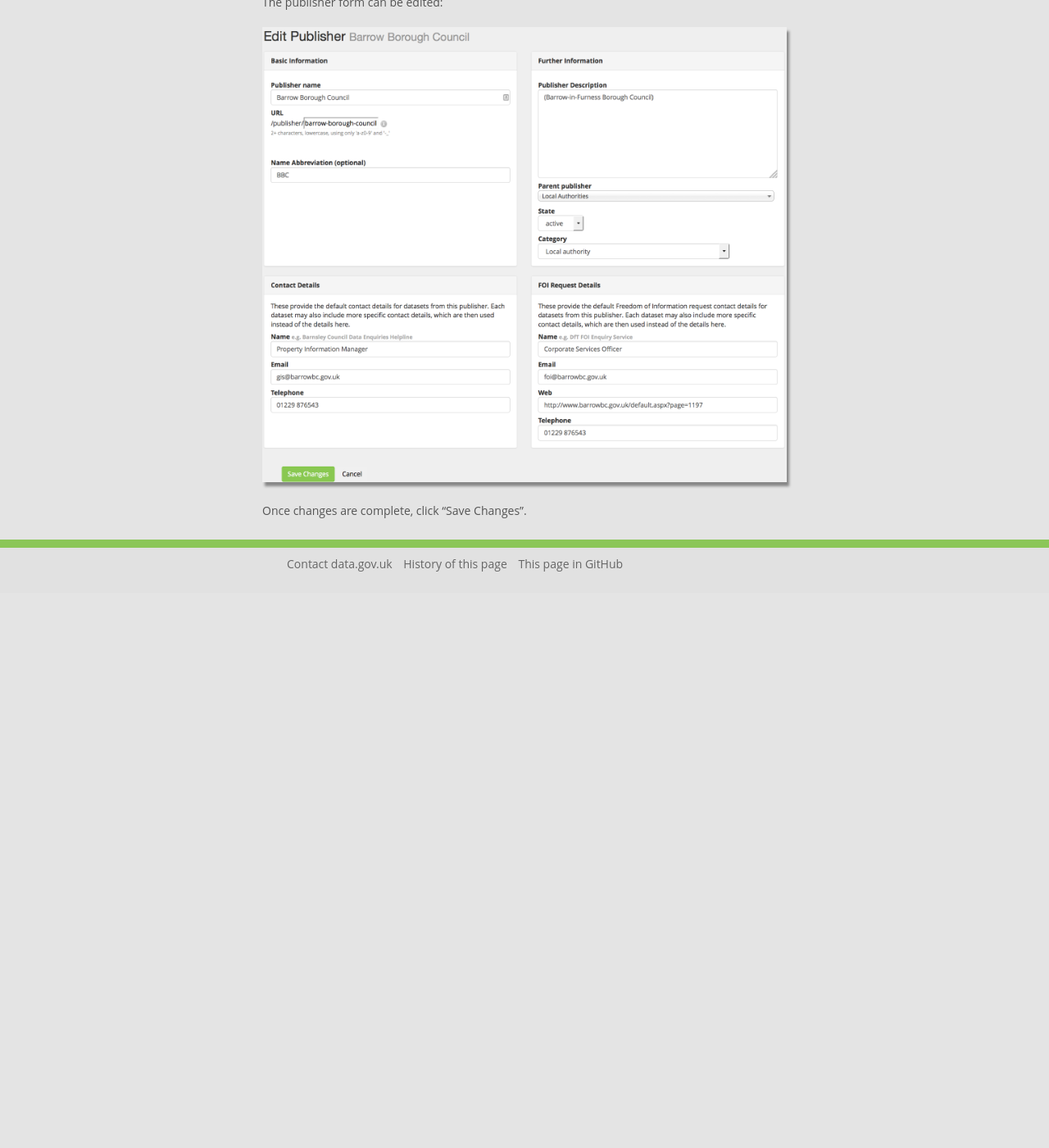
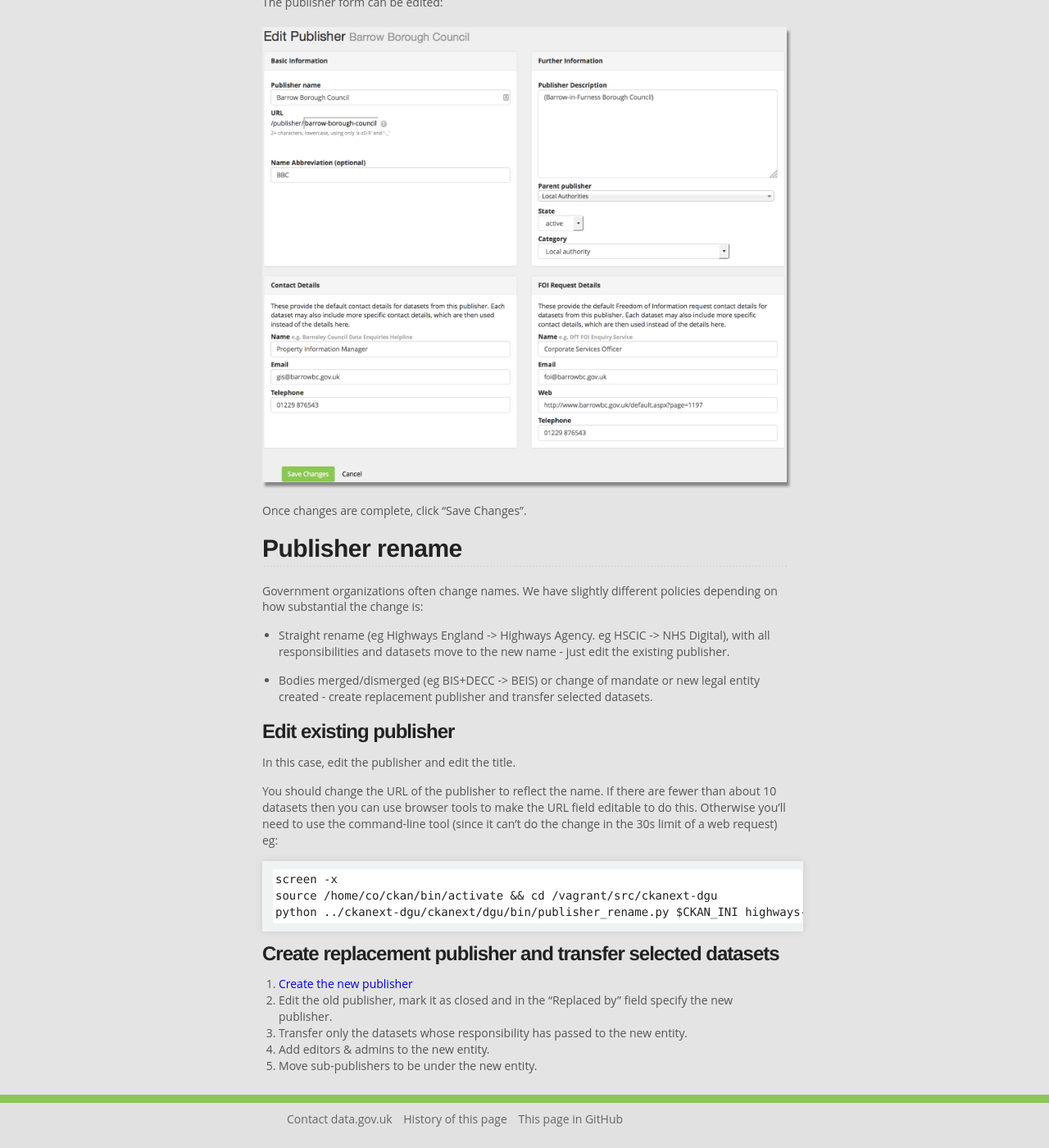
Before and after one commit to datagovuk/guidance, a Jekyll site: the page built from publisher_editing.md, in a window 1280 px wide and 1400 px high, scrolled down 688 px. Shown: the whole window at 82% size. Built offline with Jekyll 4.4.1, drawn with Linux system fonts in a browser that asks for light colours; before the commit the page ends 1411 px from its top, so only the background shows below that.

Commit message:
Add info on renaming publishers

```diff
--- a/publisher_editing.md
+++ b/publisher_editing.md
@@ -16,3 +16,30 @@ The publisher form can be edited:
 ![publisher edit form](images/publisher_edit.png)
 
 Once changes are complete, click "Save Changes".
+
+## Publisher rename
+
+Government organizations often change names. We have slightly different policies depending on how substantial the change is:
+
+* Straight rename (eg Highways England -> Highways Agency. eg HSCIC -> NHS Digital), with all responsibilities and datasets move to the new name - just edit the existing publisher.
+
+* Bodies merged/dismerged (eg BIS+DECC -> BEIS) or change of mandate or new legal entity created - create replacement publisher and transfer selected datasets.
+
+### Edit existing publisher
+
+In this case, edit the publisher and edit the title.
+
+You should change the URL of the publisher to reflect the name. If there are fewer than about 10 datasets then you can use browser tools to make the URL field editable to do this. Otherwise you'll need to use the command-line tool (since it can't do the change in the 30s limit of a web request) eg:
+
+    screen -x
+    source /home/co/ckan/bin/activate && cd /vagrant/src/ckanext-dgu
+    python ../ckanext-dgu/ckanext/dgu/bin/publisher_rename.py $CKAN_INI highways-agency highways-england -t 'Highways England'
+
+
+### Create replacement publisher and transfer selected datasets
+
+1. [Create the new publisher](https://data.gov.uk/publisher/new)
+2. Edit the old publisher, mark it as closed and in the "Replaced by" field specify the new publisher.
+3. Transfer only the datasets whose responsibility has passed to the new entity.
+4. Add editors & admins to the new entity.
+5. Move sub-publishers to be under the new entity.
```
